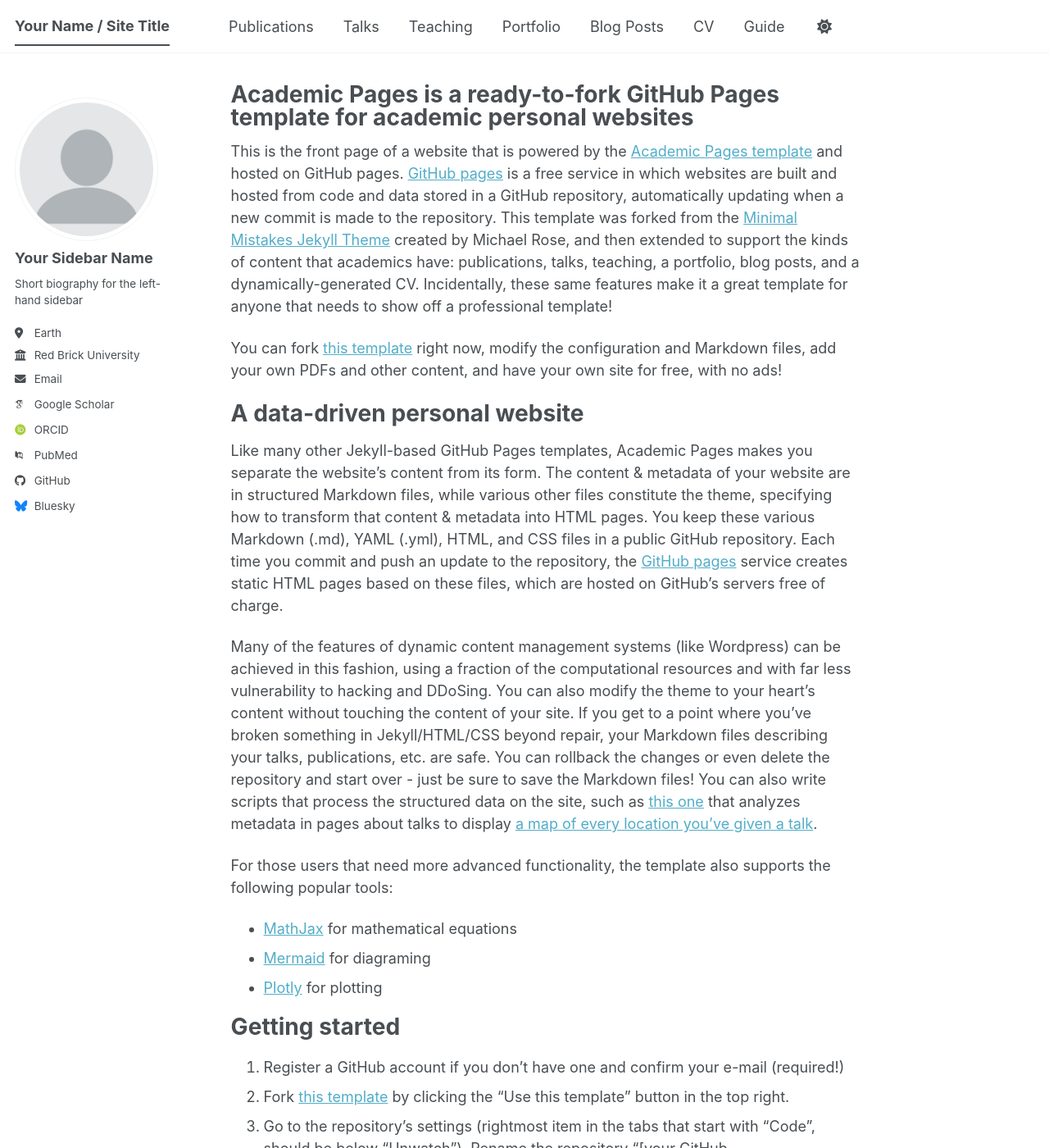
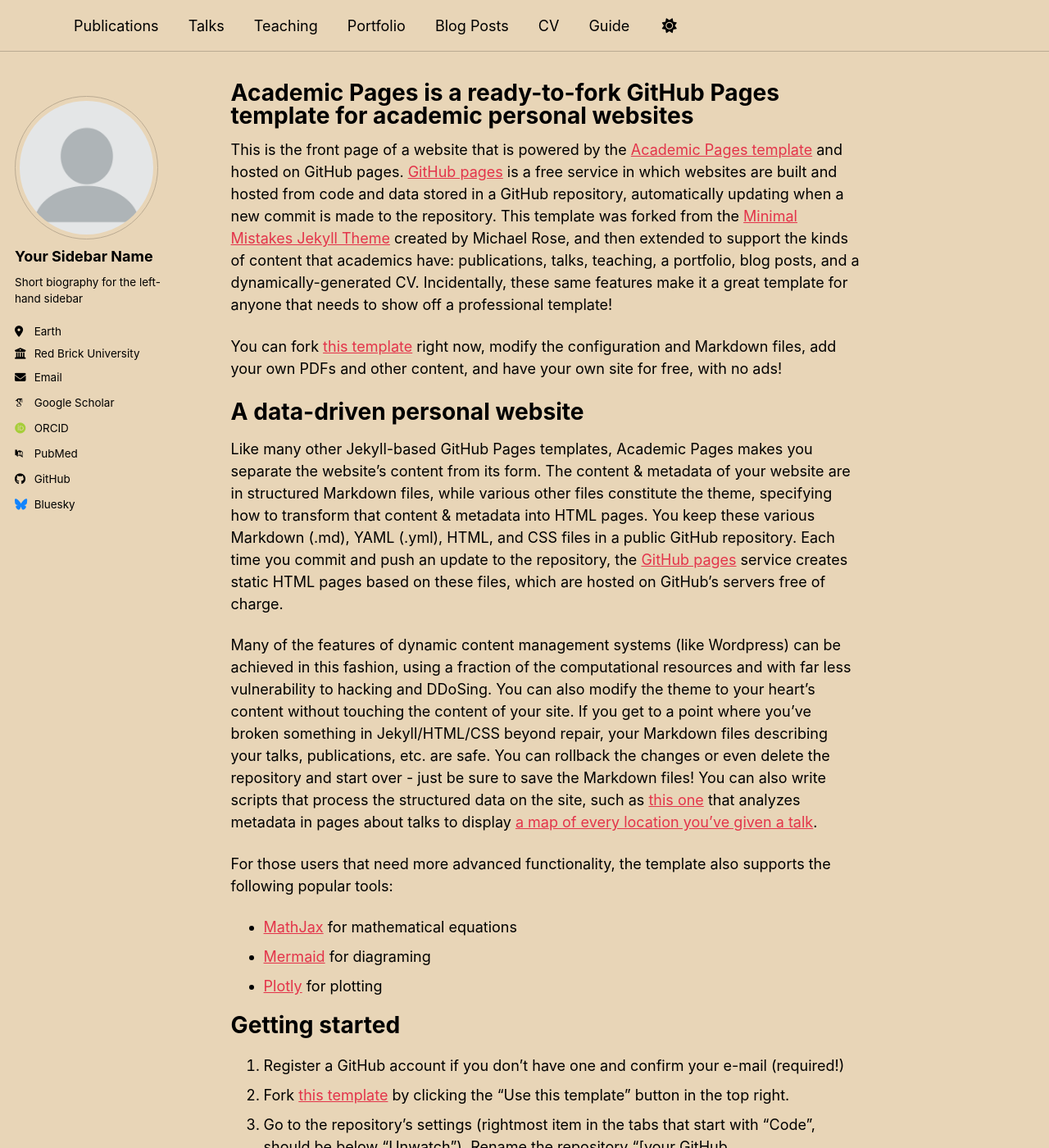
Before and after one commit to aspen-shen/aspen-shen.github.io, a Jekyll site: the page built from _pages/about.md, in a window 1280 px wide and 1400 px high. Shown: the whole window at 82% size. Built offline with Jekyll 4.4.1, drawn with Linux system fonts in a browser that asks for light colours; some web fonts are replaced; a script bundle is joined from its source files by our own code; library files that are not in the unit come from our copies; some of the changed text lies outside the part shown.

Commit message:
Modify site configuration settings
Updated site theme, title, name, description, and URL in the configuration.

```diff
--- a/_config.yml
+++ b/_config.yml
@@ -8,12 +8,12 @@
 
 # Basic Site Settings
 locale                   : "en-US"
-site_theme               : "default" # The available themes options are "default", "air", "sunrise", "mint", "dirt" and "contrast"
-title                    : "Your Name / Site Title"
-title_separator          : "-"
-name                     : &name "Your Name"
-description              : &description "Your Name's academic portfolio"   # Update this with a general description of your site, this is the default if not overridden by a page
-url                      : https://academicpages.github.io # The base hostname & protocol for your site e.g. "https://[your GitHub username].github.io",
+site_theme               : "sunrise" # The available themes options are "default", "air", "sunrise", "mint", "dirt" and "contrast"
+title                    : " "
+title_separator          : ""
+name                     : &name "Yang Shen"
+description              : &description "Yang Shen's portfolio"   # Update this with a general description of your site, this is the default if not overridden by a page
+url                      : https://aspen-shen.github.io # The base hostname & protocol for your site e.g. "https://[your GitHub username].github.io",
                                                            # or if you already have some other page hosted on Github then use "https://[your GitHub username].github.io/[Your Repo Name]"
 baseurl                  : "" # the subpath of your site, e.g. "/blog"
 repository               : "academicpages/academicpages.github.io"
```
